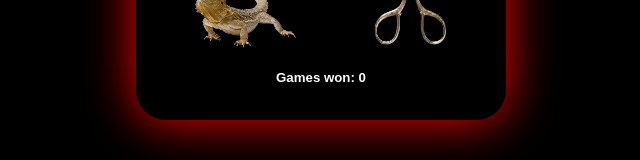
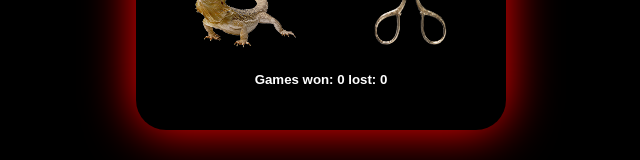
Before and after one commit to Ewan88/RockPaperLizard, a Vue app: page / in a window 1280 px wide. Shown: the part 420-580 px from the top of the page, without its empty margins (319-959 px from the left). Built offline with nearby package versions, Linux system fonts and the light colour scheme.

Commit message:
adds counter

```diff
--- a/src/App.vue
+++ b/src/App.vue
@@ -11,7 +11,10 @@
       :playerHand="playerHand"
       :opponentHand="opponentHand"
     />
-    <h5 id="counter">Games won: {{winCount}}</h5>
+    <h5 id="counter">
+      Games won: {{winCount}}
+      lost: {{lostCount}}
+    </h5>
   </div>
 </template>
 
@@ -55,7 +58,8 @@ export default {
           counters: ['scissors', 'rock'],
         }
       ],
-      winCount: 0
+      winCount: 0,
+      lostCount: 0,
     }
   },
   mounted() {
@@ -71,6 +75,9 @@ export default {
     }),
     eventBus.$on('game-won', () => {
       this.winCount++;
+    }),
+    eventBus.$on('game-lost', () => {
+      this.lostCount++;
     })
   }
 }
@@ -97,7 +104,7 @@ export default {
     padding: 20px;
     margin: 50px;
     width: 330px;
-    height: 450px;
+    height: 460px;
     border-radius: 30px;
     box-shadow: 0 0 50px red;
   }
@@ -108,6 +115,8 @@ export default {
     text-align: inherit;
     padding: 0;
     margin: 0;
+    width: auto;
+    height: 400px;
   }
 
   img {
--- a/src/components/Play.vue
+++ b/src/components/Play.vue
@@ -95,6 +95,7 @@ export default {
         eventBus.$emit('game-won');
       } else if (this.opponentHand.counters.includes(this.playerHand.name)) {
         this.gameState = 'lost';
+        eventBus.$emit('game-lost');
       } else {
         this.gameState = 'draw';
       }
```
